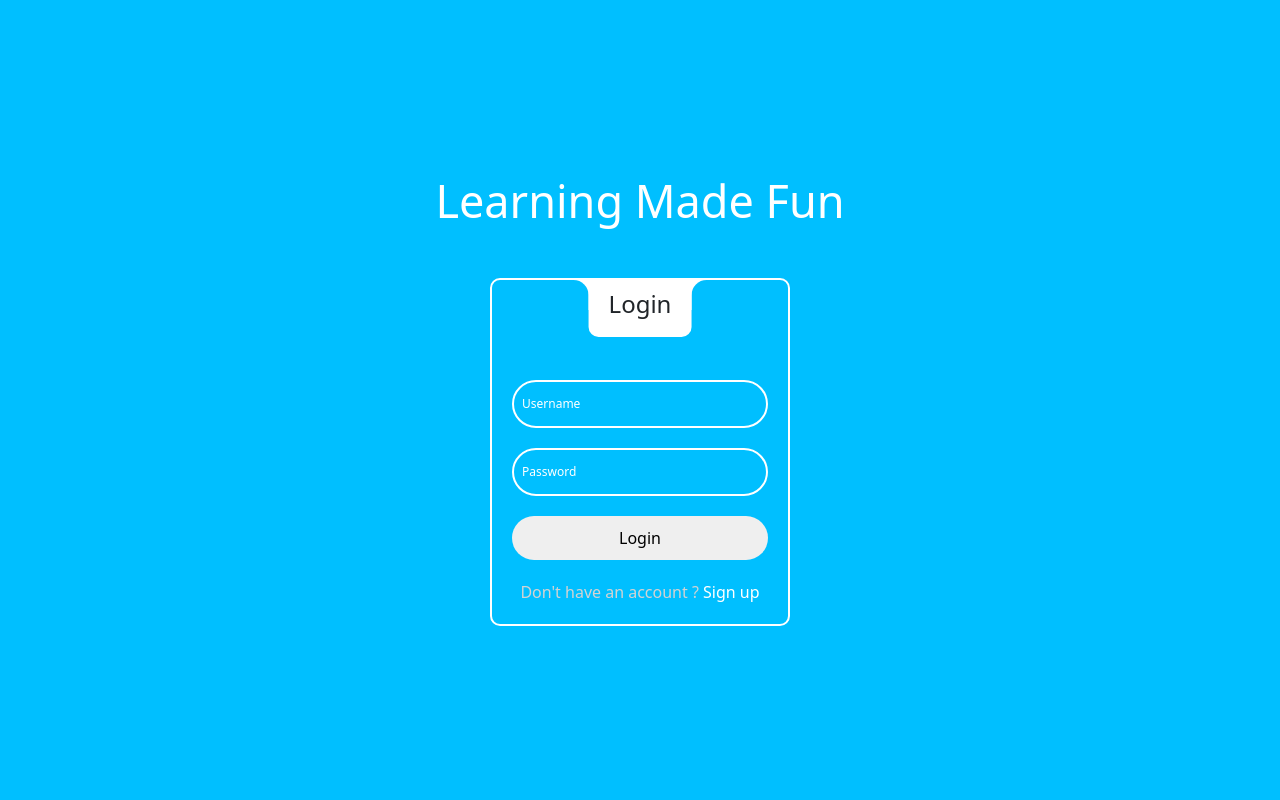
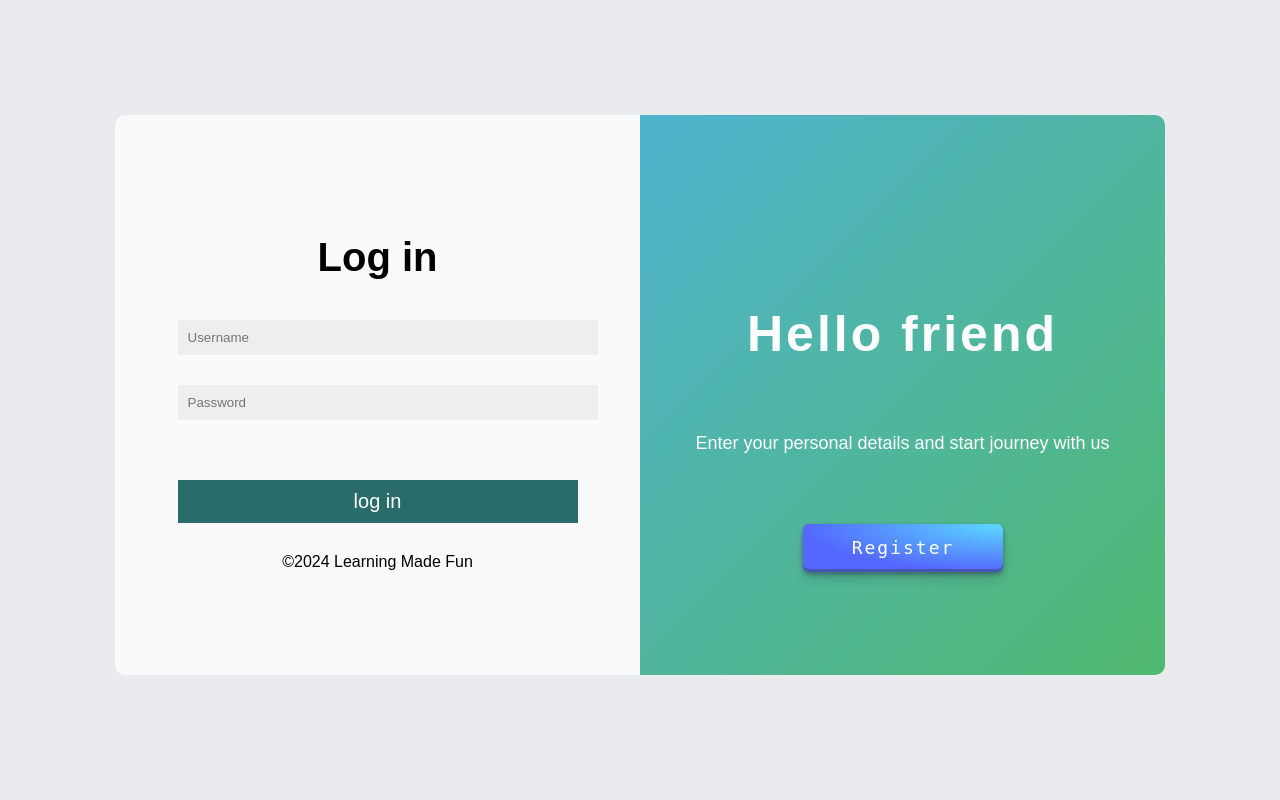
Before and after one commit to amxnese/Learning-Made-Fun, a Django app: page /login/ in a window 1280 px wide. Run offline with Django 5.2, Linux system fonts and the light colour scheme.

Commit message:
Modified the style of the login page

```diff
--- /dev/null
+++ b/users/static/users/login.css
@@ -0,0 +1,187 @@
+/* Apply box-sizing border-box to all elements to include padding and border in the element's total width and height */
+* {
+  /* box-sizing: border-box; */
+  margin: 0;
+  padding: 0;
+
+}
+
+/* Style for the entire body */
+body {
+  background: #e9ebee; /* Background color */
+  display: flex; /* Flex container */
+  justify-content: center; /* Center horizontally */
+  align-items: center; /* Center vertically */
+  height: 100vh; /* Full viewport height */
+  font-family: sans-serif; /* Font family */
+}
+
+/* Container styling */
+.container {
+  width: 1050px;
+  display: flex;
+  margin: auto; /* Center the container horizontally */
+  padding: 20px; /* Padding inside the container */
+  height: 570px;
+}
+
+.reg-container {
+  margin: auto;
+  padding: 20px;
+}
+
+.log-container {
+  width: 400px;
+  margin: auto; /* Center the container horizontally */
+  padding: 20px; /* Padding inside the container */
+}
+
+/* Style for login and register sections */
+.login,
+.register {
+  width: 525px;
+}
+
+/* Start Login Style */
+.login {
+  float: left; /* Float left */
+  background-color: #fafafa; /* Background color */
+  height: 460px;
+  border-radius: 10px 0 0 10px; /* Rounded corners */
+  text-align: center; /* Center text */
+  padding-top: 100px;
+}
+
+.login h1 {
+  margin-bottom: 40px; /* Bottom margin */
+  font-size: 2.5em; /* Font size */
+}
+
+/* Input field styling */
+input[type="text"],
+input[type="password"] {
+  width: 100%; /* Full width */
+  padding: 10px; /* Padding */
+  margin-bottom: 30px; /* Bottom margin */
+  border: none; /* No border */
+  background-color: #eeeeef; /* Background color */
+}
+
+.login span {
+  float: left; /* Float left */
+}
+
+.login a {
+  float: right; /* Float right */
+  text-decoration: none; /* No underline */
+  color: #000; /* Text color */
+  transition: 0.3s all ease-in-out; /* Transition effect */
+}
+
+.login a:hover {
+  color: #50b96f; /* Text color on hover */
+  font-weight: bold; /* Bold font on hover */
+}
+
+/* Button styling */
+.login button {
+  width: 100%; /* Full width */
+  margin: 30px 0; /* Margin */
+  padding: 10px; /* Padding */
+  border: none; /* No border */
+  background-color: rgb(42, 108, 108); /* Background color */
+  color: #fff; /* Text color */
+  font-size: 20px; /* Font size */
+  cursor: pointer; /* Cursor style */
+  transition: 0.3s all ease-in-out; /* Transition effect */
+}
+
+.login button:hover {
+  width: 97%; /* Slightly reduced width on hover */
+  font-size: 22px; /* Increased font size on hover */
+  border-radius: 5px; /* Rounded corners */
+}
+
+.login hr {
+  width: 30%; /* Width */
+  display: inline-block; /* Display as inline-block */
+}
+
+.login p {
+  display: inline-block; /* Display as inline-block */
+  margin: 0px 10px 30px; /* Margin */
+}
+.login .copyright {
+  display: inline-block; /* Display as inline-block */
+  float: none; /* Clear float */
+  text-align: center;
+}
+
+/* Start Register Style */
+.register {
+  float: right; /* Float right */
+  background-image: linear-gradient(135deg, #4fb3cf, #50b96f); /* Background gradient */
+  height: 360px; /* Full height */
+  color: #fff; /* Text color */
+  border-radius: 0 10px 10px 0; /* Rounded corners */
+  text-align: center; /* Center text */
+  padding: 100px 0; /* Padding */
+}
+
+.register h2 {
+  margin: 70px 0; /* Margin */
+  font-size: 50px; /* Font size */
+  letter-spacing: 3px; /* Letter spacing */
+}
+
+.register p {
+  font-size: 18px; /* Font size */
+  margin-bottom: 70px; /* Bottom margin */
+}
+
+.button-29 {
+  letter-spacing: 2px;
+  width: 200px;
+  align-items: center;
+  appearance: none;
+  background-image: radial-gradient(100% 100% at 100% 0, #5adaff 0, #5468ff 100%);
+  border: 0;
+  border-radius: 6px;
+  box-shadow: rgba(45, 35, 66, .4) 0 2px 4px,rgba(45, 35, 66, .3) 0 7px 13px -3px,rgba(58, 65, 111, .5) 0 -3px 0 inset;
+  box-sizing: border-box;
+  color: #fff;
+  cursor: pointer;
+  display: inline-flex;
+  font-family: "JetBrains Mono",monospace;
+  height: 48px;
+  justify-content: center;
+  line-height: 1;
+  list-style: none;
+  overflow: hidden;
+  padding-left: 16px;
+  padding-right: 16px;
+  position: relative;
+  text-align: left;
+  text-decoration: none;
+  transition: box-shadow .15s,transform .15s;
+  user-select: none;
+  -webkit-user-select: none;
+  touch-action: manipulation;
+  white-space: nowrap;
+  will-change: box-shadow,transform;
+  font-size: 18px;
+}
+
+.button-29:focus {
+  box-shadow: #3c4fe0 0 0 0 1.5px inset, rgba(45, 35, 66, .4) 0 2px 4px, rgba(45, 35, 66, .3) 0 7px 13px -3px, #3c4fe0 0 -3px 0 inset;
+}
+
+.button-29:hover {
+  box-shadow: rgba(45, 35, 66, .4) 0 4px 8px, rgba(45, 35, 66, .3) 0 7px 13px -3px, #3c4fe0 0 -3px 0 inset;
+  transform: translateY(-2px);
+}
+
+.button-29:active {
+  box-shadow: #3c4fe0 0 3px 7px inset;
+  transform: translateY(2px);
+}
--- a/users/templates/users/login.html
+++ b/users/templates/users/login.html
@@ -1,25 +1,35 @@
-{% extends 'users/base.html' %}
 {% load static %}
-{% block content %}
-    <h1 class="h1"><a href="{% url 'app-home' %}">Learning Made Fun</a></h1>
-    <main>
-      <header>
-        <h4>Login</h4>
-      </header>
-      <form method="post" action="{% url 'user-login' %}">
-        {% csrf_token %}
-        <div class="form_wrapper">
-          <input id="input" type="text" required name="username"/>
-          <label for="input">Username</label>
+<!DOCTYPE html>
+<html lang="en">
+  <head>
+    <meta charset="UTF-8" />
+    <meta name="viewport" content="width=device-width, initial-scale=1.0" />
+    <link rel="stylesheet" href="{% static 'users/login.css' %}" />
+    <title>login</title>
+  </head>
+  <body>
+    <div class="container">
+      <div class="login">
+        <div class="log-container">
+          <h1>Log in</h1>
+          <form method="post" action="{% url 'user-login' %}">
+            {% csrf_token %}
+            <input type="text" placeholder="Username" name="username" />
+            <input type="password" placeholder="Password" name="password"/><br />
+            <button type="submit">log in</button>
+          </form>
+          <!-- <div class="clearfix"></div> -->
+          <span class="copyright">&copy;2024 Learning Made Fun</span>
         </div>
-        <div class="form_wrapper">
-          <input id="password" type="password" required name="password"/>
-          <label for="password">Password</label>
+      </div>
+      <div class="register">
+        <div class="reg-container">
+          <i class="fas fa-user-plus fa-5x"></i>
+          <h2>Hello friend</h2>
+          <p>Enter your personal details and start journey with us</p>
+          <button class="button-29" onclick="location.href='/register'" >Register</button>
         </div>
-        <button>Login</button>
-        <div class="new_account">
-          Don't have an account ? <a href="{% url 'user-register' %}">Sign up</a>
-        </div>
-      </form>
-    </main>
-{% endblock %}
+      </div>
+    </div>
+  </body>
+</html>
```
